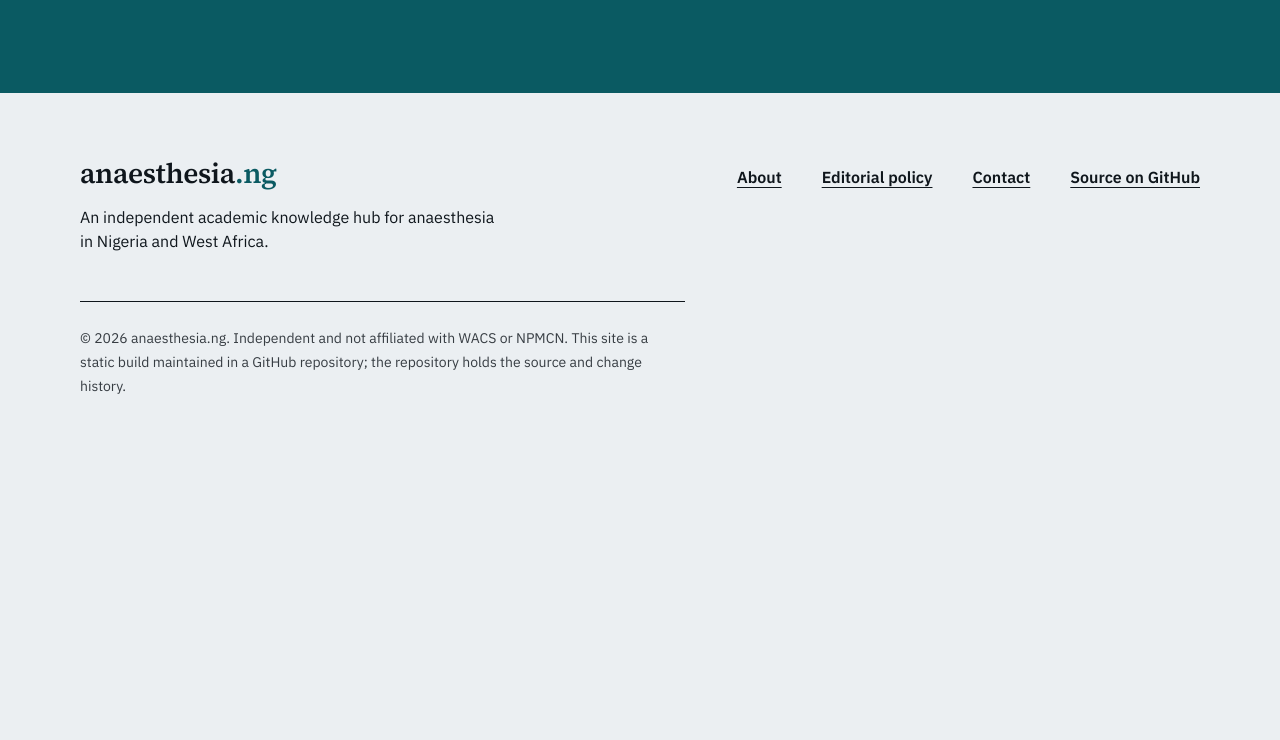
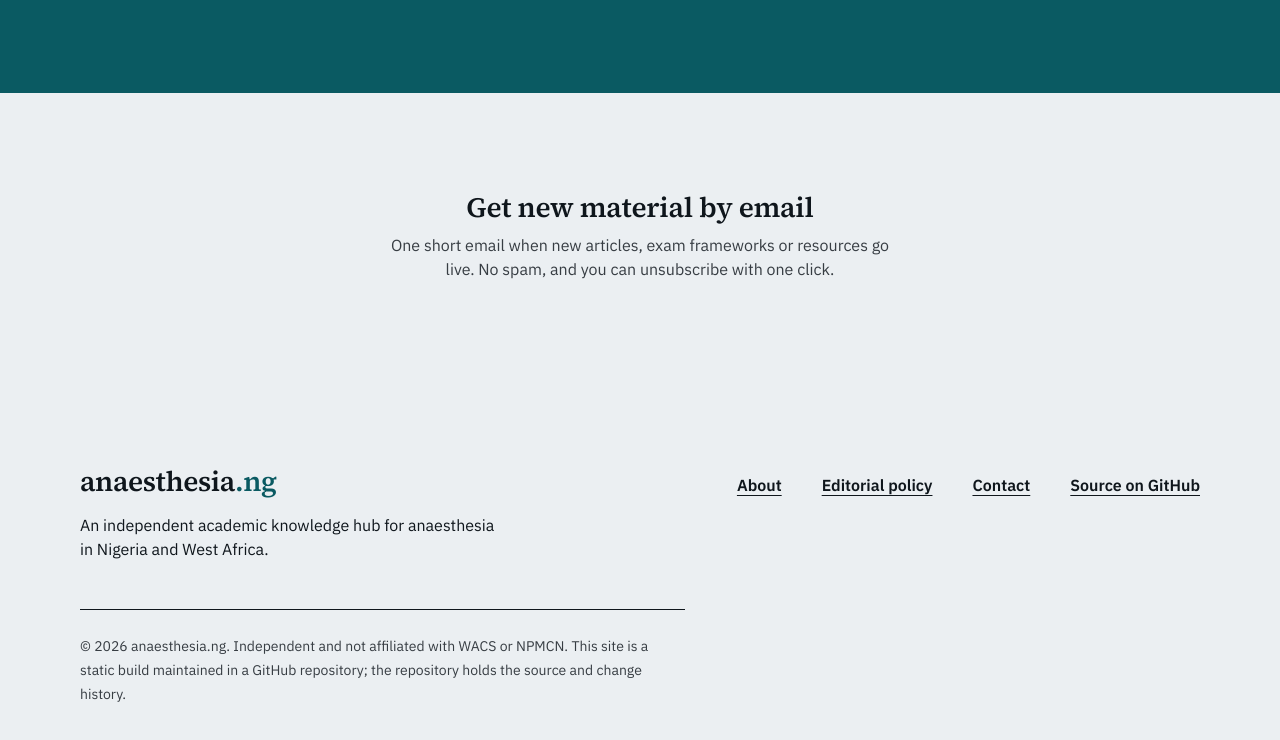
Before and after one commit to RolandDecker/anaesthesia-ng, a plain HTML site: page overrides/index.html in a window 1280 px wide. Shown: the part 3782-4522 px from the top of the page. Before the commit the page ends 4228 px from the top, so only its background shows below. Drawn offline with Linux system fonts and the light colour scheme.

Commit message:
Add Kit newsletter signup to homepage and a /thanks/ redirect page

```diff
--- a/overrides/index.html
+++ b/overrides/index.html
@@ -326,6 +326,12 @@ h2 { font: 600 28px/36px var(--display); letter-spacing: -0.01em; }
   .footer-grid { grid-template-columns: 6fr 6fr; }
   .footer-links { grid-column: auto; grid-template-columns: repeat(4, auto); justify-content: end; gap: 8px 40px; }
 }
+
+/* 7.5 Newsletter signup */
+.newsletter-wrap { display: grid; gap: 24px; justify-items: center; text-align: center; }
+.newsletter-copy h2 { font: 600 28px/36px var(--display); }
+.newsletter-copy p { color: var(--soft); max-width: 520px; margin-top: 8px; }
+.newsletter-embed { width: 100%; max-width: 560px; }
 </style>
 <script src="/assets/analytics.js"></script>
 </head>
@@ -551,6 +557,20 @@ h2 { font: 600 28px/36px var(--display); letter-spacing: -0.01em; }
     </div>
   </section>
 
+
+  <!-- 7.5 Newsletter signup (Kit form "anaesthesia.ng signup", double opt-in) -->
+  <section class="section" id="newsletter" aria-labelledby="newsletter-title">
+    <div class="wrap newsletter-wrap">
+      <div class="newsletter-copy">
+        <h2 id="newsletter-title">Get new material by email</h2>
+        <p>One short email when new articles, exam frameworks or resources go live. No spam, and you can unsubscribe with one click.</p>
+      </div>
+      <div class="newsletter-embed">
+        <script async data-uid="09cc83679c" src="https://anaesthesia-ng.kit.com/09cc83679c/index.js"></script>
+      </div>
+    </div>
+  </section>
+
 </main>
 
 <!-- 8. Footer -->
```
Also changed, not shown: 1 other file.
